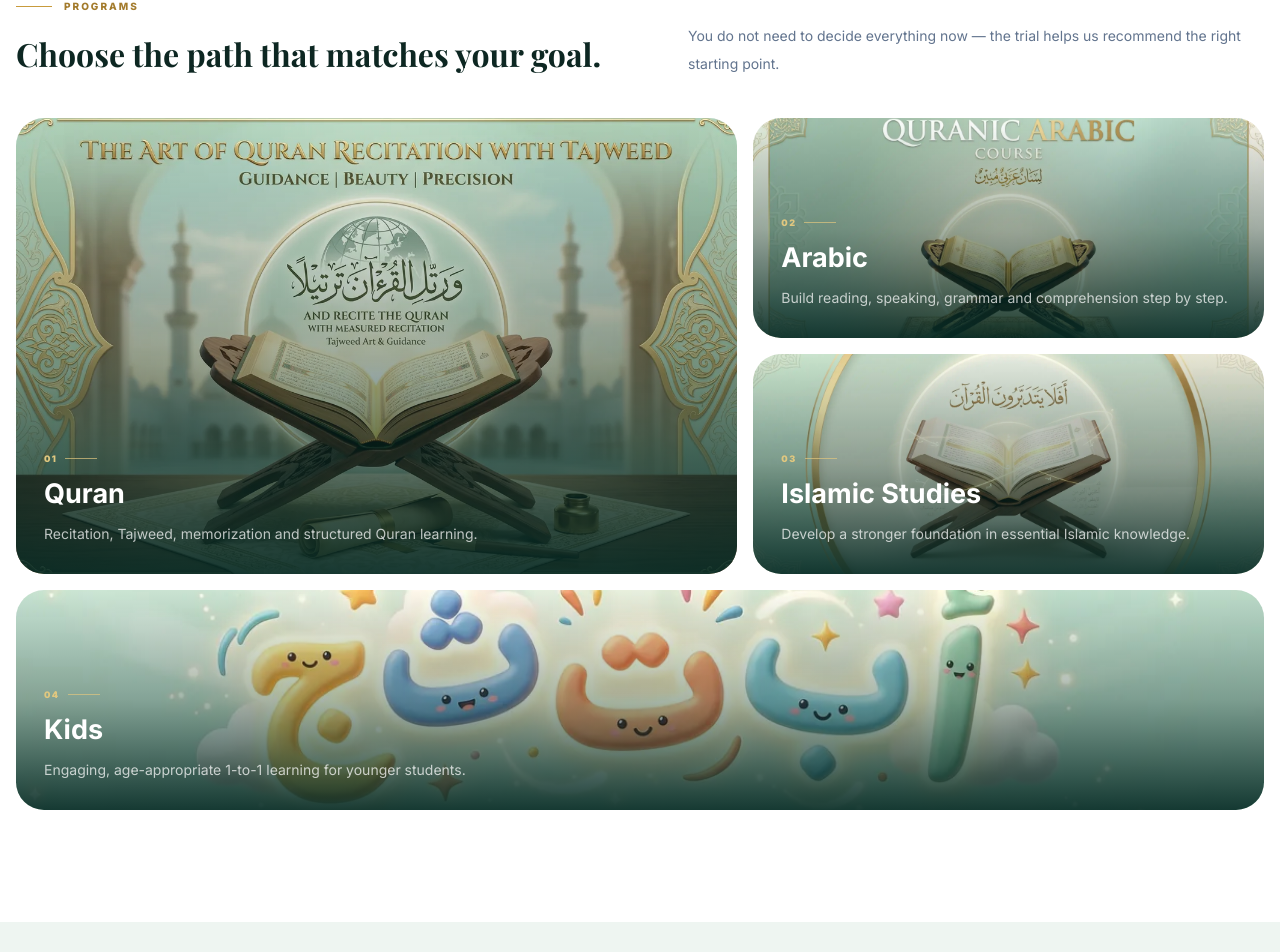
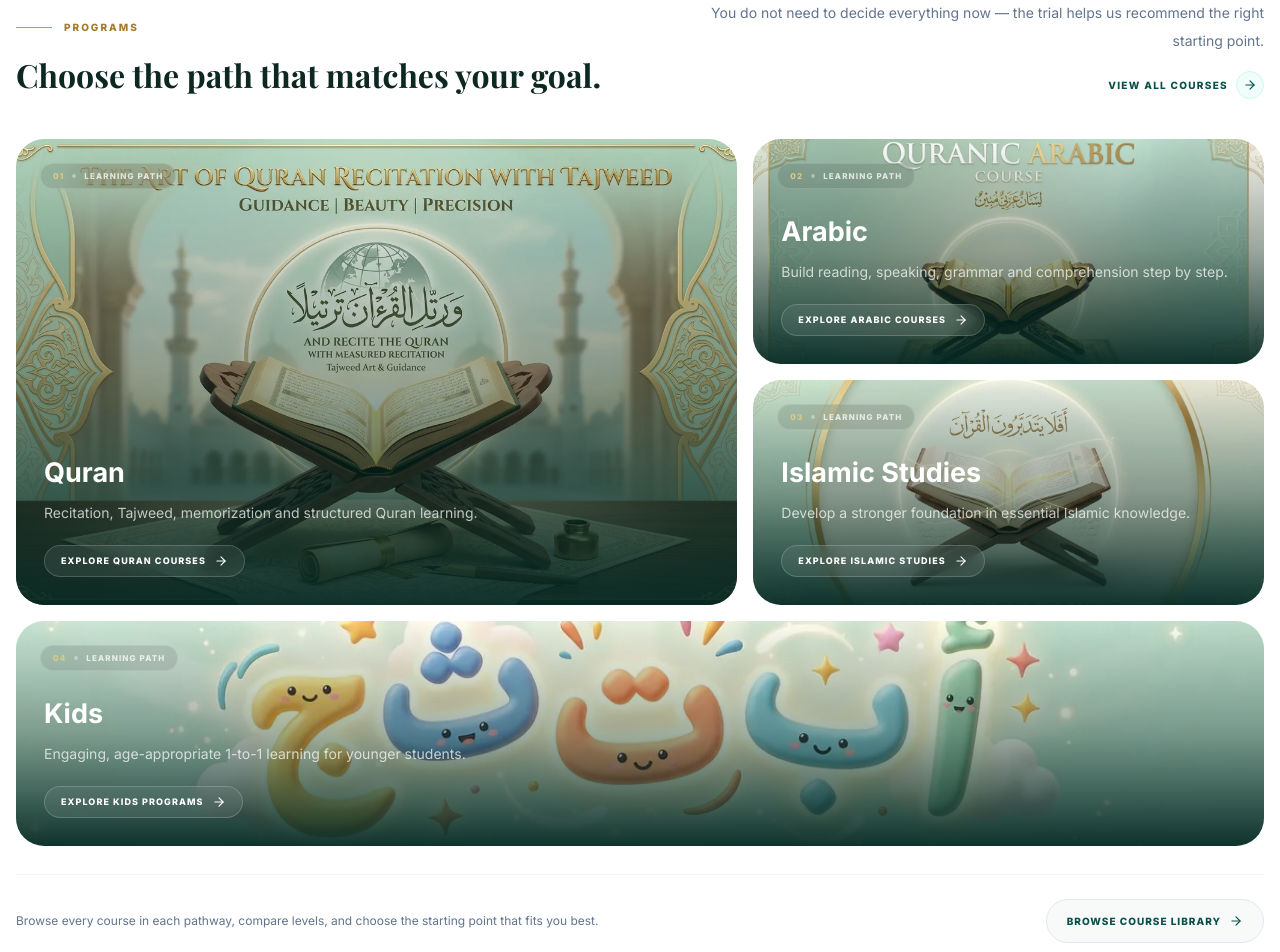
Before and after one commit to afaqalquranacdemy-stack/afaq-academy, a Next.js app: page /free-trial in a window 1280 px wide. Shown: the part 2012-2964 px from the top of the page. Built offline with nearby package versions, Linux system fonts and the light colour scheme; no server answers; a web font is replaced by a local one.

Commit message:
refine: make landing programs section navigable and conversion focused

```diff
--- a/src/components/landing/FreeTrialLanding.tsx
+++ b/src/components/landing/FreeTrialLanding.tsx
@@ -810,7 +810,7 @@ export function FreeTrialLanding() {
         </div>
       </section>
 
-      {/* programs mosaic */}
+      {/* programs mosaic — navigable academic pathways */}
       <section className="bg-white px-4 py-24 sm:py-28">
         <div className="mx-auto max-w-[1260px]">
           <div className="flex flex-col justify-between gap-6 md:flex-row md:items-end">
@@ -823,10 +823,22 @@ export function FreeTrialLanding() {
                 {text.programsTitle}
               </h2>
             </div>
-            <p className="max-w-xl text-sm leading-7 text-slate-500">{text.programsText}</p>
+
+            <div className="flex max-w-xl flex-col items-start gap-4 md:items-end">
+              <p className="text-sm leading-7 text-slate-500 md:text-right">{text.programsText}</p>
+              <Link
+                href="/courses"
+                className="group inline-flex items-center gap-2 text-[10px] font-extrabold uppercase tracking-[.13em] text-[#075248]"
+              >
+                {isRtl ? "عرض جميع الدورات" : "View all courses"}
+                <span className="flex h-7 w-7 items-center justify-center rounded-full border border-teal-100 bg-teal-50 transition group-hover:border-teal-200 group-hover:bg-teal-100">
+                  <ArrowRight className={`h-3.5 w-3.5 transition-transform group-hover:translate-x-0.5 ${isRtl ? "rotate-180 group-hover:-translate-x-0.5" : ""}`} />
+                </span>
+              </Link>
+            </div>
           </div>
 
-          <div className="mt-10 grid auto-rows-[240px] gap-4 md:grid-cols-12 md:auto-rows-[220px]">
+          <div className="mt-10 grid auto-rows-[250px] gap-4 md:grid-cols-12 md:auto-rows-[225px]">
             {programs.map((program, index) => {
               const spans = [
                 "md:col-span-7 md:row-span-2",
@@ -834,27 +846,71 @@ export function FreeTrialLanding() {
                 "md:col-span-5",
                 "md:col-span-12",
               ];
+              const hrefs = [
+                "/courses?category=Quran#courses-grid",
+                "/courses?category=Arabic#courses-grid",
+                "/courses?category=Islamic%20Studies#courses-grid",
+                "/courses?category=Kids#courses-grid",
+              ];
+              const ctas = isRtl
+                ? ["استكشف دورات القرآن", "استكشف دورات العربية", "استكشف الدراسات الإسلامية", "استكشف برامج الأطفال"]
+                : ["Explore Quran courses", "Explore Arabic courses", "Explore Islamic Studies", "Explore Kids programs"];
+
               return (
-                <div key={program.title} className={`group relative overflow-hidden rounded-[28px] ${spans[index]}`}>
+                <Link
+                  key={program.title}
+                  href={hrefs[index]}
+                  className={`group relative overflow-hidden rounded-[28px] outline-none ring-offset-2 transition duration-500 focus-visible:ring-2 focus-visible:ring-teal-600 ${spans[index]}`}
+                  aria-label={ctas[index]}
+                >
                   <Image
                     src={programImages[index]}
                     alt=""
                     fill
                     sizes="(max-width: 768px) 100vw, 60vw"
-                    className="object-cover transition-transform duration-700 group-hover:scale-[1.035]"
+                    className="object-cover transition-transform duration-700 ease-out group-hover:scale-[1.045]"
                   />
-                  <div className="absolute inset-0 bg-gradient-to-t from-[#062B25]/92 via-[#062B25]/35 to-transparent" />
+
+                  <div className="absolute inset-0 bg-gradient-to-t from-[#052A24]/95 via-[#052A24]/38 to-transparent transition duration-500 group-hover:from-[#052A24]/98 group-hover:via-[#052A24]/46" />
+                  <div className="absolute inset-0 border border-white/0 transition duration-500 group-hover:border-[#E0C77F]/35" />
+
+                  <div className="absolute left-5 top-5 flex items-center gap-2 rounded-full border border-white/15 bg-black/10 px-3 py-1.5 text-[8px] font-extrabold uppercase tracking-[.14em] text-white/75 backdrop-blur-md sm:left-6 sm:top-6">
+                    <span className="text-[#E0C77F]">0{index + 1}</span>
+                    <span className="h-1 w-1 rounded-full bg-white/35" />
+                    {isRtl ? "مسار تعليمي" : "Learning path"}
+                  </div>
+
                   <div className="absolute inset-x-0 bottom-0 p-6 text-white sm:p-7">
-                    <div className="mb-2 flex items-center gap-2 text-[9px] font-black uppercase tracking-[.16em] text-[#E0C77F]">
-                      <span>0{index + 1}</span>
-                      <span className="h-px w-8 bg-[#E0C77F]/70" />
+                    <div className="max-w-2xl">
+                      <h3 className="text-xl font-bold sm:text-2xl lg:text-[1.65rem]">{program.title}</h3>
+                      <p className={`mt-2 text-sm leading-6 text-white/72 ${index === 3 ? "md:max-w-2xl" : "max-w-xl"}`}>
+                        {program.body}
+                      </p>
                     </div>
-                    <h3 className="text-xl font-bold sm:text-2xl">{program.title}</h3>
-                    <p className={`mt-2 max-w-xl text-sm leading-6 text-white/72 ${index === 3 ? "md:max-w-2xl" : ""}`}>{program.body}</p>
+
+                    <div className="mt-5 inline-flex items-center gap-2 rounded-full border border-white/18 bg-white/8 px-4 py-2 text-[9px] font-extrabold uppercase tracking-[.12em] text-white backdrop-blur-sm transition duration-300 group-hover:border-[#E0C77F]/40 group-hover:bg-[#E0C77F]/12 group-hover:text-[#F5E5B8]">
+                      {ctas[index]}
+                      <ArrowRight className={`h-3.5 w-3.5 transition-transform duration-300 group-hover:translate-x-1 ${isRtl ? "rotate-180 group-hover:-translate-x-1" : ""}`} />
+                    </div>
                   </div>
-                </div>
+                </Link>
               );
             })}
+          </div>
+
+          <div className="mt-7 flex flex-col items-center justify-between gap-4 border-t border-slate-100 pt-6 sm:flex-row">
+            <p className="max-w-2xl text-xs leading-6 text-slate-500">
+              {isRtl
+                ? "يمكنك تصفح جميع الدورات داخل كل مسار، مقارنة المستويات، ثم اختيار نقطة البداية الأنسب لك."
+                : "Browse every course in each pathway, compare levels, and choose the starting point that fits you best."}
+            </p>
+            <Link
+              href="/courses"
+              className="inline-flex min-h-11 shrink-0 items-center gap-2 rounded-full border border-slate-200 bg-[#F8FAF9] px-5 text-[10px] font-extrabold uppercase tracking-[.1em] text-[#075248] transition hover:border-teal-200 hover:bg-teal-50"
+            >
+              {isRtl ? "تصفح مكتبة الدورات" : "Browse course library"}
+              <ArrowRight className={`h-3.5 w-3.5 ${isRtl ? "rotate-180" : ""}`} />
+            </Link>
           </div>
         </div>
       </section>
```
